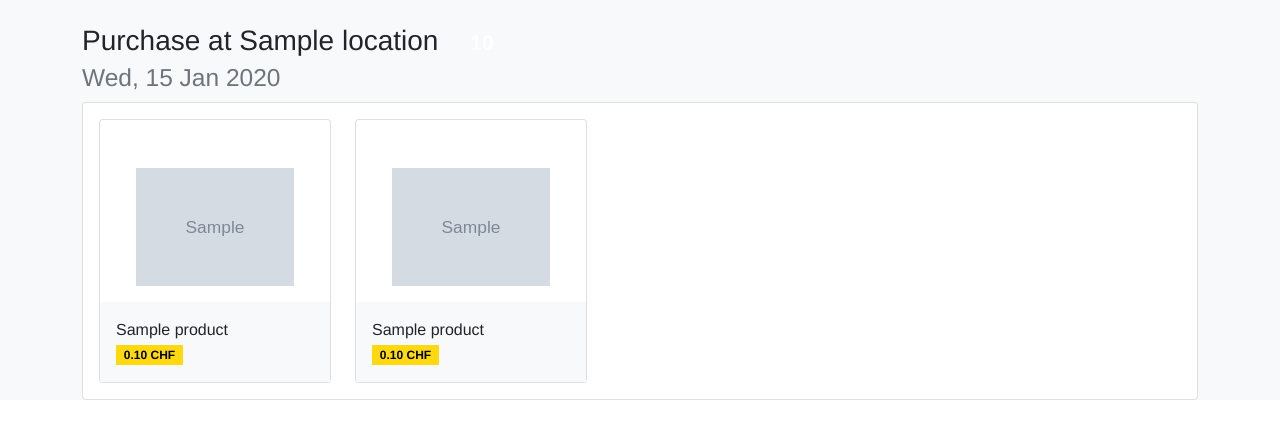
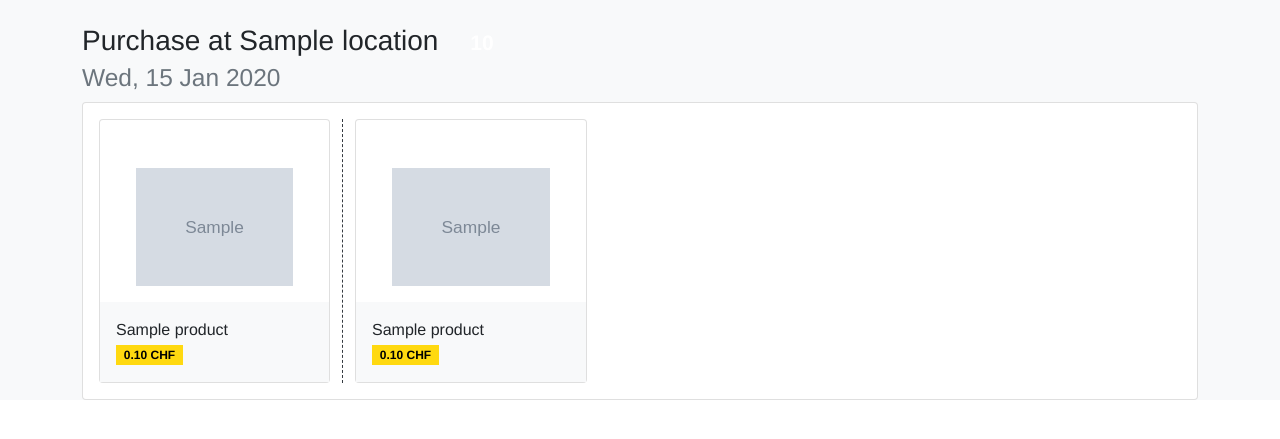
Before and after one commit to elwin/hz21, a Flask app: template templates/cart/show.html in a window 1280 px wide. Shown: the part 96-535 px from the top of the page. Run offline with Flask 2, Linux system fonts and the light colour scheme; the template is opened without the code that fills it: most values are stand-ins (such as "Sample title", 1, 10 or a date in 2020); grey boxes marked "Sample" are stand-in pictures; parts of the project's set-up code (start-up, migrations or seed data) failed here and were passed over; some libraries are stand-ins or nearby versions.

Commit message:
add divider line

```diff
--- a/templates/cart/show.html
+++ b/templates/cart/show.html
@@ -9,15 +9,19 @@
 {% endblock %}
 
 {% block content %}
+    <style>
+        .border-right {
+            border-right: 1px dashed var(--bs-gray-dark);
+        }
+    </style>
     {% for product in cart.products %}
+        {% if storage.get_related(product) %}
+            <div class="card mb-4">
+                <div class="card-body">
 
-        <div class="card mb-4">
-            <div class="card-body">
-
-                {% if storage.get_related(product) %}
 
                     <div class="row flex-row flex-nowrap" style="overflow-y: auto;">
-                        <div class="product-width">
+                        <div class="product-width border-right">
                             {% include 'partials/product.html' %}
                         </div>
 
@@ -31,16 +35,9 @@
                     </div>
 
 
-                {% else %}
-
-                    <p class="card-text">
-                        No alternatives
-                    </p>
-
-                {% endif %}
-
+                </div>
             </div>
-        </div>
+        {% endif %}
     {% endfor %}
 
 {% endblock %}
```
